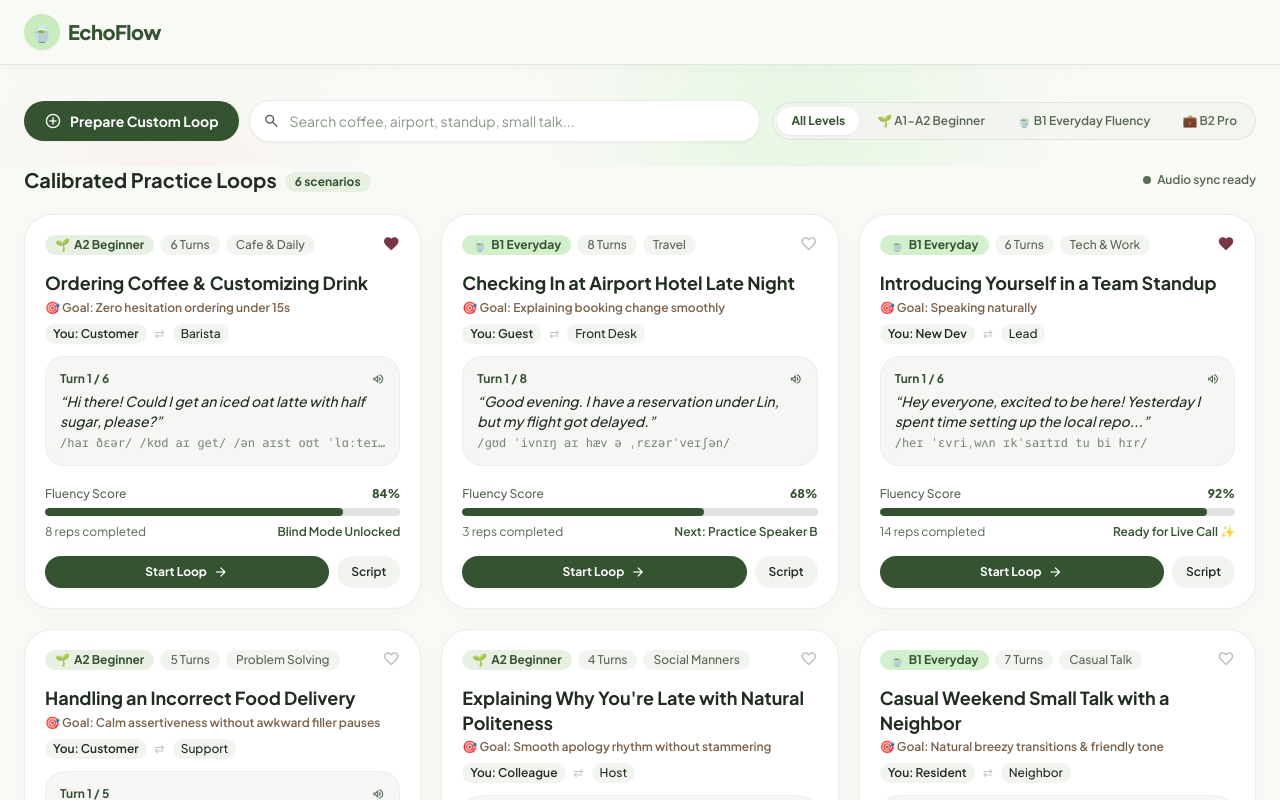
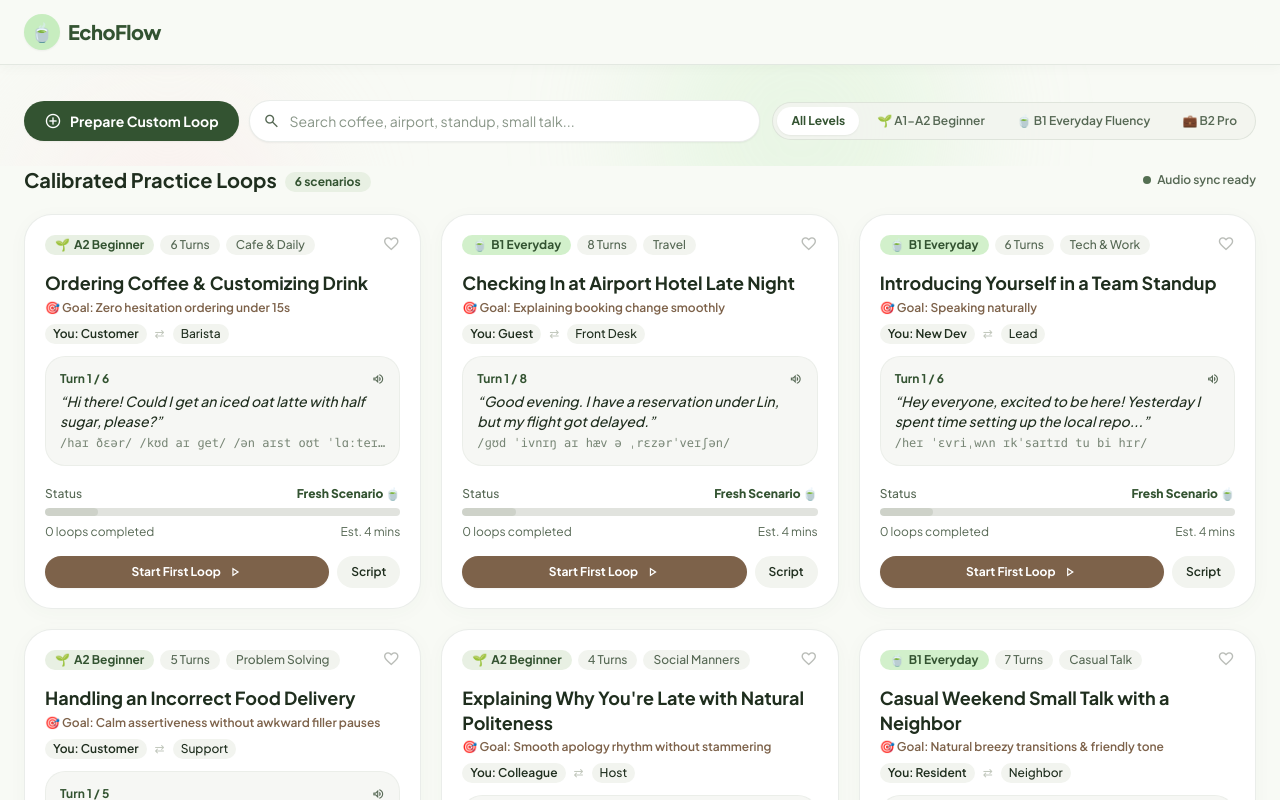
Before and after one commit to HoaLe69/echoflow, a React (Vite) app: page / in a window 1280 px wide. Shown: the top 800 px of the page. Built offline with nearby package versions, Linux system fonts and the light colour scheme.

Commit message:
feat(library): persist progress and favorites
Replace the page-level mock progress and notes with useProgress so scenario cards read persisted reps, scores, and favorites. Favorites now toggle and survive reloads.

```diff
--- a/src/pages/LibraryPage.tsx
+++ b/src/pages/LibraryPage.tsx
@@ -11,31 +11,15 @@ import LevelTabs from '../features/library/LevelTabs'
 import type { LevelFilter } from '../features/library/LevelTabs'
 import ScenarioCard from '../features/library/ScenarioCard'
 import SearchBar from '../features/library/SearchBar'
-import type { Progress, Scenario } from '../types/scenario'
+import { useProgress } from '../hooks/useProgress'
+import type { Scenario } from '../types/scenario'
 
 const scenarios = scenarioData as Scenario[]
 
-/** Mock progress values live on the page for now (no persistence). */
-const progressById: Record<string, Progress> = {
-  'coffee-order': { reps: 8, fluencyScore: 84, favorite: true },
-  'airport-hotel': { reps: 3, fluencyScore: 68, favorite: false },
-  'team-standup': { reps: 14, fluencyScore: 92, favorite: true },
-  'food-delivery': { reps: 0, favorite: false },
-  'running-late': { reps: 5, fluencyScore: 70, favorite: false },
-  'neighbor-small-talk': { reps: 6, fluencyScore: 78, favorite: false },
-}
-
-const progressNotes: Record<string, string> = {
-  'coffee-order': 'Blind Mode Unlocked',
-  'airport-hotel': 'Next: Practice Speaker B',
-  'team-standup': 'Ready for Live Call ✨',
-  'food-delivery': 'Est. 4 mins',
-  'running-late': 'Cadence flowing',
-  'neighbor-small-talk': 'Rhythm steady',
-}
-
 export default function LibraryPage() {
   const navigate = useNavigate()
+  const { getProgress, toggleFavorite } = useProgress()
+
   const [query, setQuery] = useState('')
   const [level, setLevel] = useState<LevelFilter>('all')
   const [isCustomModalOpen, setIsCustomModalOpen] = useState(false)
@@ -64,11 +48,6 @@ export default function LibraryPage() {
   const handlePreviewScript = (scenario: Scenario) => {
     // TODO(me): open the Script preview.
     console.log('preview script', scenario.id)
-  }
-
-  const handleToggleFavorite = (scenario: Scenario) => {
-    // TODO(me): persist the favorite state.
-    console.log('toggle favorite', scenario.id)
   }
 
   const handleCreateLoop = (values: CustomLoopFormValues) => {
@@ -156,16 +135,10 @@ export default function LibraryPage() {
                   <ScenarioCard
                     key={scenario.id}
                     scenario={scenario}
-                    progress={
-                      progressById[scenario.id] ?? {
-                        reps: 0,
-                        favorite: false,
-                      }
-                    }
-                    note={progressNotes[scenario.id]}
+                    progress={getProgress(scenario.id)}
                     onStart={() => handleStart(scenario)}
                     onPreviewScript={() => handlePreviewScript(scenario)}
-                    onToggleFavorite={() => handleToggleFavorite(scenario)}
+                    onToggleFavorite={() => toggleFavorite(scenario.id)}
                   />
                 ))}
               </div>
```
